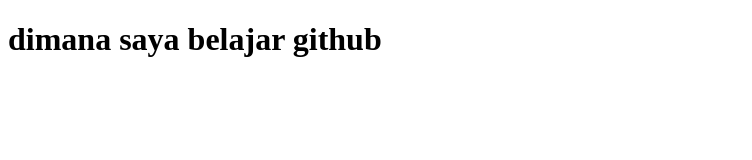
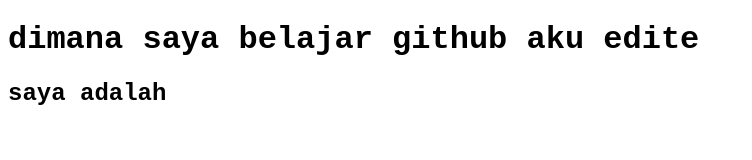
Before and after one commit to NgurahSantika/class-c-santika, a plain HTML site: page index.html in a window 1280 px wide. Shown: the whole page, without its empty margins (0-752 px from the left). Drawn offline with Linux system fonts and the light colour scheme.

Commit message:
saya merubah dan menambahkan css

```diff
--- /dev/null
+++ b/css.css
@@ -0,0 +1,3 @@
+body {
+  font-family: "Courier New", Courier, monospace;
+}
--- a/index.html
+++ b/index.html
@@ -4,8 +4,10 @@
     <meta charset="UTF-8" />
     <meta name="viewport" content="width=device-width, initial-scale=1.0" />
     <title>Santika lagi belajar GIT</title>
+    <link rel="stylesheet" href="css.css" />
   </head>
   <body>
-    <h1>dimana saya belajar github</h1>
+    <h1>dimana saya belajar github aku edite</h1>
+    <h2>saya adalah</h2>
   </body>
 </html>
```
